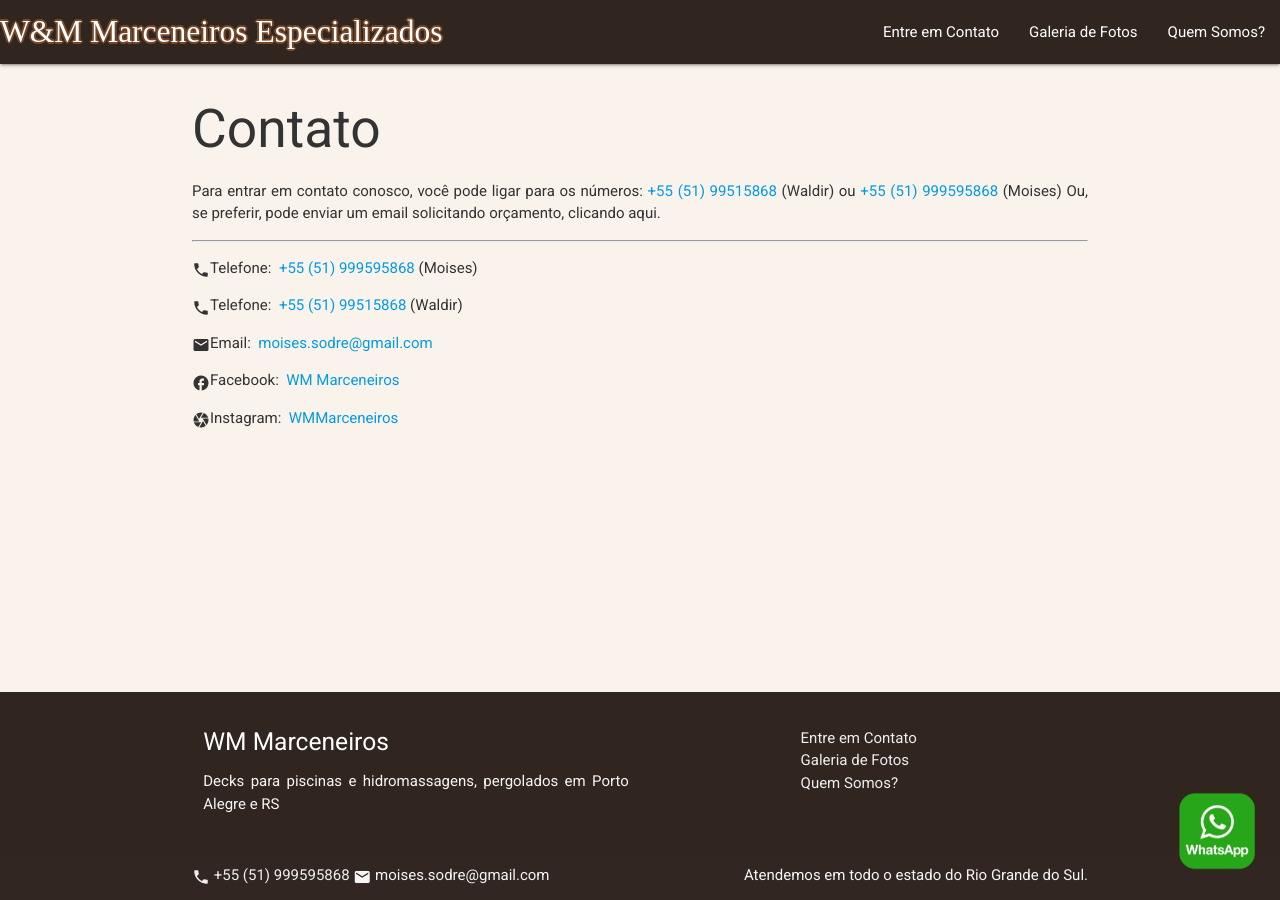
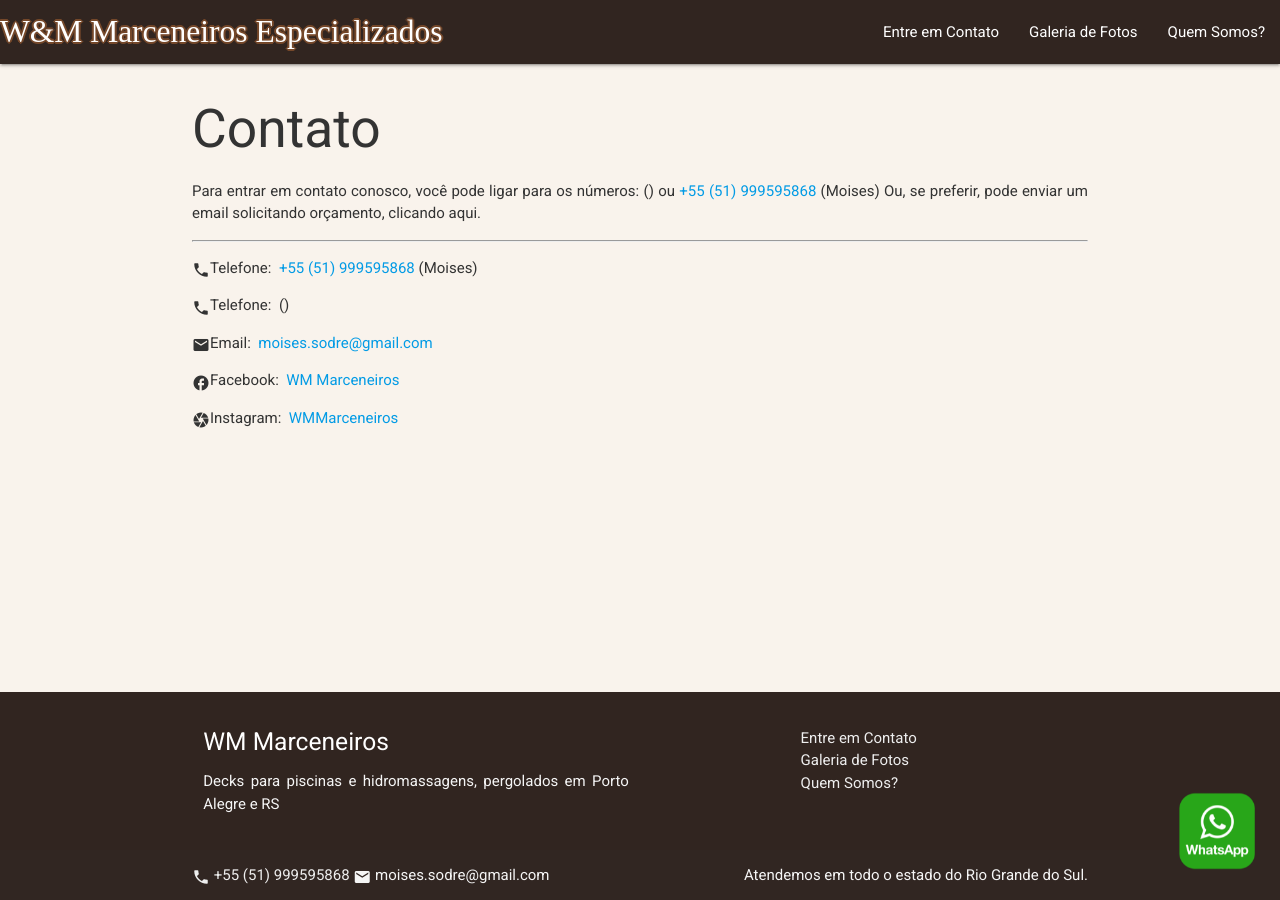
Before and after one commit to rdornelles/wmmarceneiros.com.br, a Jekyll site: the page built from contato.md, in a window 1280 px wide. Built offline with Jekyll 4.4.1, drawn with Linux system fonts in a browser that asks for light colours; some web fonts are replaced.

Commit message:
removed waldir number

```diff
--- a/_config.yml
+++ b/_config.yml
@@ -24,9 +24,9 @@ facebook_show: WM Marceneiros
 facebook_link: https://fb.com/WM-Marceneiros-240345856158842
 instagram_show: WMMarceneiros
 instagram_link: https://www.instagram.com/wmmarceneiros/
-phone2_link: https://wa.me/+555199515868
-phone2_show: +55 (51) 99515868
-phone2_name: Waldir
+phone2_link:
+phone2_show:
+phone2_name:
 phone_link: https://wa.me/+5551999595868
 phone_show: +55 (51) 999595868
 phone_name: Moises
```
